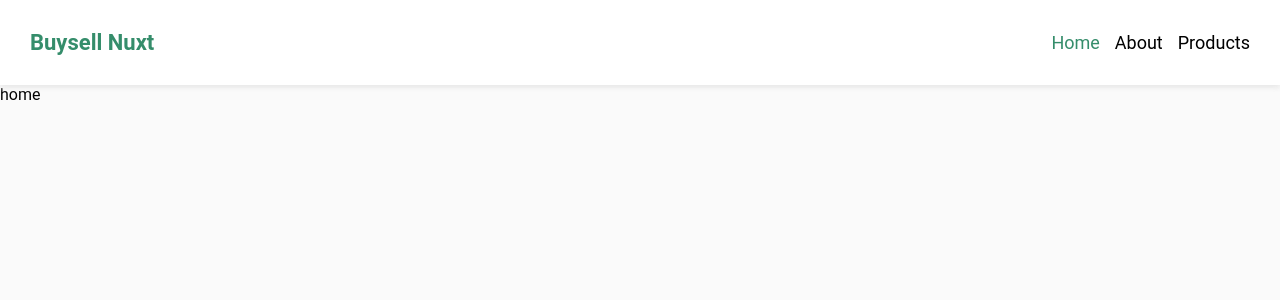
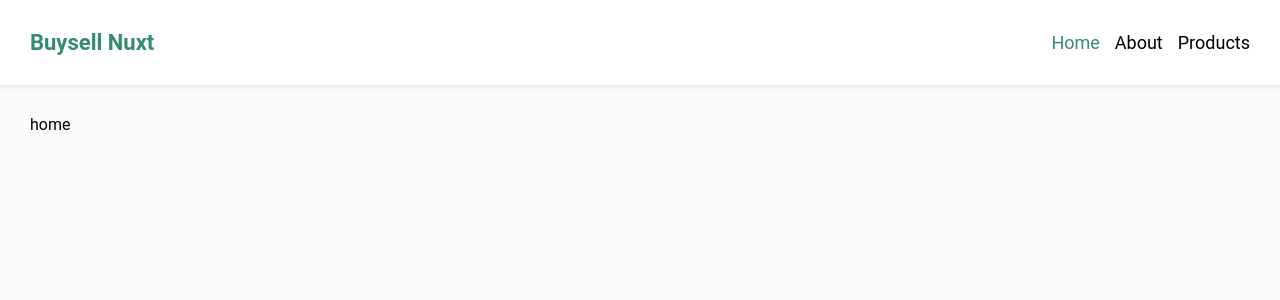
Before and after one commit to JacobGlitcher/buysell, a Nuxt app: page / in a window 1280 px wide. Shown: the top 300 px of the page. Built offline with nearby package versions, Linux system fonts and the light colour scheme.

Commit message:
added separate pages for specific product and added styles

```diff
--- a/assets/styles/scss/base/_reset.scss
+++ b/assets/styles/scss/base/_reset.scss
@@ -58,3 +58,11 @@ input, textarea, select {
   vertical-align: baseline;
   outline: none;
 }
+
+html, body {
+  height: 100%;
+}
+
+#__nuxt {
+  height: 100%;
+}
--- /dev/null
+++ b/config/buysell.js
@@ -0,0 +1,9 @@
+export default {
+  endpoints: {
+    products: {
+      getAll: "https://fakestoreapi.com/products",
+      getLimited: "https://fakestoreapi.com/products?limit=",
+      getById: "https://fakestoreapi.com/products/",
+    },
+  },
+};
--- a/layouts/default.vue
+++ b/layouts/default.vue
@@ -1,5 +1,5 @@
 <template>
-  <div>
+  <div class="wrapper">
     <header class="page-header">
       <nav class="page-header__nav">
         <NuxtLink to="/">Buysell Nuxt</NuxtLink>
@@ -20,7 +20,12 @@
 <script setup></script>
 
 <style lang="scss" scoped>
+.wrapper {
+  display: flex;
+  flex-flow: column;
+  height: 100%;
   .page-header {
+    flex: 0 1 auto;
     padding: 30px;
     font-size: 1.125rem;
     box-shadow: 0 3px 5px #e9e9e9;
@@ -58,7 +63,9 @@
   }
 
   .main-wrapper {
+    flex: 1 1 auto;
     background-color: #fafafa;
-  height: 100vh;
+    padding: 30px;
+  }
 }
 </style>
--- a/pages/products/[id].vue
+++ b/pages/products/[id].vue
@@ -1,11 +1,18 @@
 <template>
   <div>
-    <p>Product details for {{ id }}</p>
+    <p>{{ productById.title }}</p>
+    <p>{{ productById.price }}</p>
+    <p>{{ productById.id }}</p>
   </div>
 </template>
 
 <script setup>
+import config from "@/config/buysell";
+
 const { id } = useRoute().params;
+const uri = config.endpoints.products.getById + id;
+
+const { data: productById } = await useFetch(uri);
 </script>
 
 <style lang="scss" scoped></style>
--- a/pages/products/index.vue
+++ b/pages/products/index.vue
@@ -1,7 +1,17 @@
 <template>
-  <p>products</p>
+  <div>
+    <div v-for="product in allProducts">
+      <NuxtLink :to="`/products/${product.id}`">{{ product.title }}</NuxtLink>
+    </div>
+  </div>
 </template>
 
-<script setup></script>
+<script setup>
+import config from "@/config/buysell";
+
+const uri = config.endpoints.products.getLimited + 15;
+
+const { data: allProducts } = await useFetch(uri);
+</script>
 
 <style lang="scss" scoped></style>
```
Lines whose indentation alone changed are shown as unchanged.
